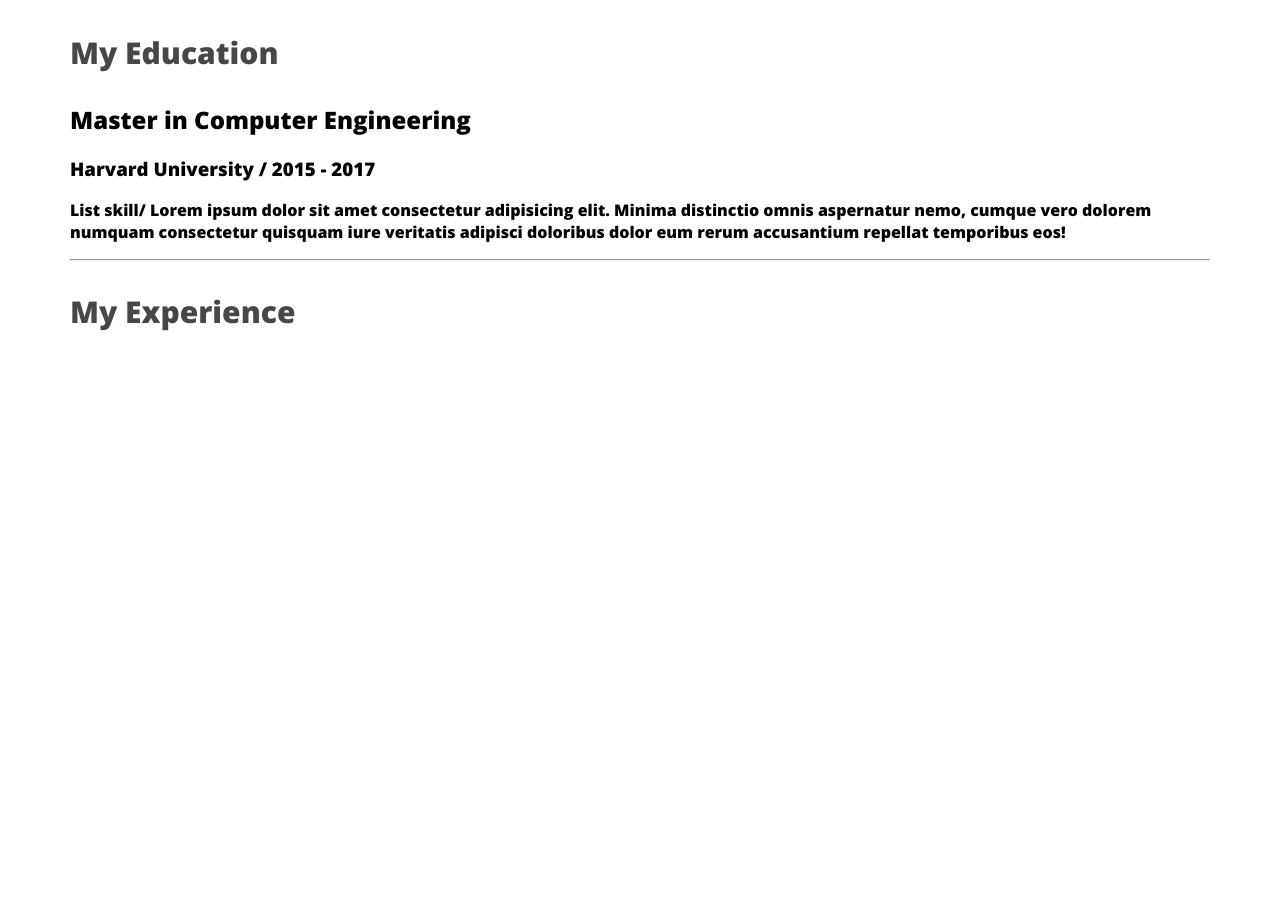
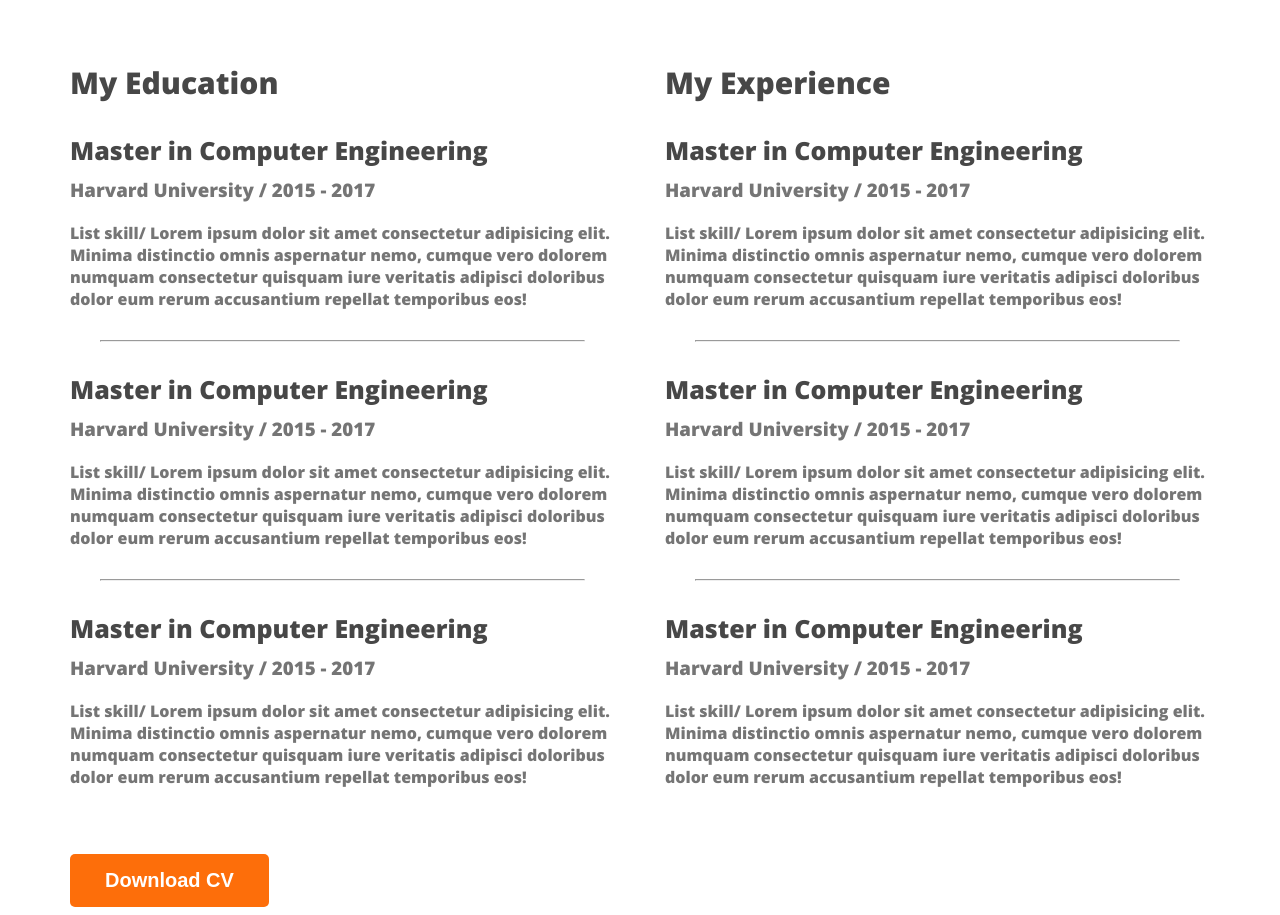
Before and after one commit to TakwaRahman/webdevoloper-portfolio, a plain HTML site: page index.html in a window 1280 px wide. Shown: the part 2297-3212 px from the top of the page. Before the commit the page ends 2659 px from the top, so only its background shows below. Drawn offline with nearby package versions, Linux system fonts and the light colour scheme.

Commit message:
fineshed the resume section

```diff
--- a/Styles/portfolio.css
+++ b/Styles/portfolio.css
@@ -160,3 +160,34 @@ main section{
     font-size: 30px;
     font-weight: 700;
 }
+
+.resume-container{
+    display: flex;
+    gap: 50px;
+}
+
+.resume-item-title{
+    color: #474747;
+    font-size: 25px;
+    font-weight: 700;
+    margin-bottom: 10px;
+}
+
+.resume-item-institute{
+    margin-bottom: 20px;
+    margin-top: 0px;
+}
+
+.resume-item-institute,
+.resume-item-description{
+    color: #757575;
+}
+
+.resume-container hr{
+    margin: 30px;
+}
+
+.download-cv{
+    text-align: center;
+    margin-top: 50px;
+}
--- a/index.html
+++ b/index.html
@@ -127,14 +127,44 @@
                     <p class="resume-item-description">List skill/ Lorem ipsum dolor sit amet consectetur adipisicing elit. Minima distinctio omnis aspernatur nemo, cumque vero dolorem numquam consectetur quisquam iure veritatis adipisci doloribus dolor eum rerum accusantium repellat temporibus eos!</p>
                 </div>
                 <hr>
+                <div class="resume-item">
+                    <h2 class="resume-item-title">Master in Computer Engineering</h2>
+                    <h3 class="resume-item-institute">Harvard University / 2015 - 2017</h3>
+                    <p class="resume-item-description">List skill/ Lorem ipsum dolor sit amet consectetur adipisicing elit. Minima distinctio omnis aspernatur nemo, cumque vero dolorem numquam consectetur quisquam iure veritatis adipisci doloribus dolor eum rerum accusantium repellat temporibus eos!</p>
+                </div>
+                <hr>
+                <div class="resume-item">
+                    <h2 class="resume-item-title">Master in Computer Engineering</h2>
+                    <h3 class="resume-item-institute">Harvard University / 2015 - 2017</h3>
+                    <p class="resume-item-description">List skill/ Lorem ipsum dolor sit amet consectetur adipisicing elit. Minima distinctio omnis aspernatur nemo, cumque vero dolorem numquam consectetur quisquam iure veritatis adipisci doloribus dolor eum rerum accusantium repellat temporibus eos!</p>
+                </div>
+
 
 
             </div>
             <div class="resume-column">
                 <h3 class="resume-column-title">My Experience</h3>
+                <div class="resume-item">
+                    <h2 class="resume-item-title">Master in Computer Engineering</h2>
+                    <h3 class="resume-item-institute">Harvard University / 2015 - 2017</h3>
+                    <p class="resume-item-description">List skill/ Lorem ipsum dolor sit amet consectetur adipisicing elit. Minima distinctio omnis aspernatur nemo, cumque vero dolorem numquam consectetur quisquam iure veritatis adipisci doloribus dolor eum rerum accusantium repellat temporibus eos!</p>
+                </div>
+                <hr>
+                <div class="resume-item">
+                    <h2 class="resume-item-title">Master in Computer Engineering</h2>
+                    <h3 class="resume-item-institute">Harvard University / 2015 - 2017</h3>
+                    <p class="resume-item-description">List skill/ Lorem ipsum dolor sit amet consectetur adipisicing elit. Minima distinctio omnis aspernatur nemo, cumque vero dolorem numquam consectetur quisquam iure veritatis adipisci doloribus dolor eum rerum accusantium repellat temporibus eos!</p>
+                </div>
+                <hr>
+                <div class="resume-item">
+                    <h2 class="resume-item-title">Master in Computer Engineering</h2>
+                    <h3 class="resume-item-institute">Harvard University / 2015 - 2017</h3>
+                    <p class="resume-item-description">List skill/ Lorem ipsum dolor sit amet consectetur adipisicing elit. Minima distinctio omnis aspernatur nemo, cumque vero dolorem numquam consectetur quisquam iure veritatis adipisci doloribus dolor eum rerum accusantium repellat temporibus eos!</p>
+                </div>
             </div>
             </div>
-
+            <div class="download-cv"></div>
+                <button class="btn-primary">Download CV</button>
         </section>
 
 
```
